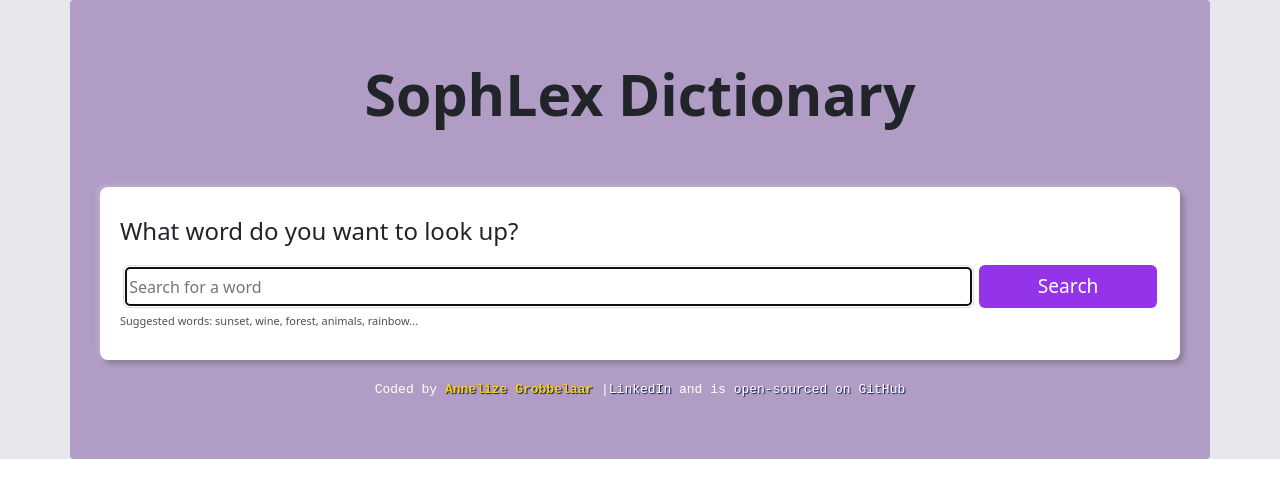
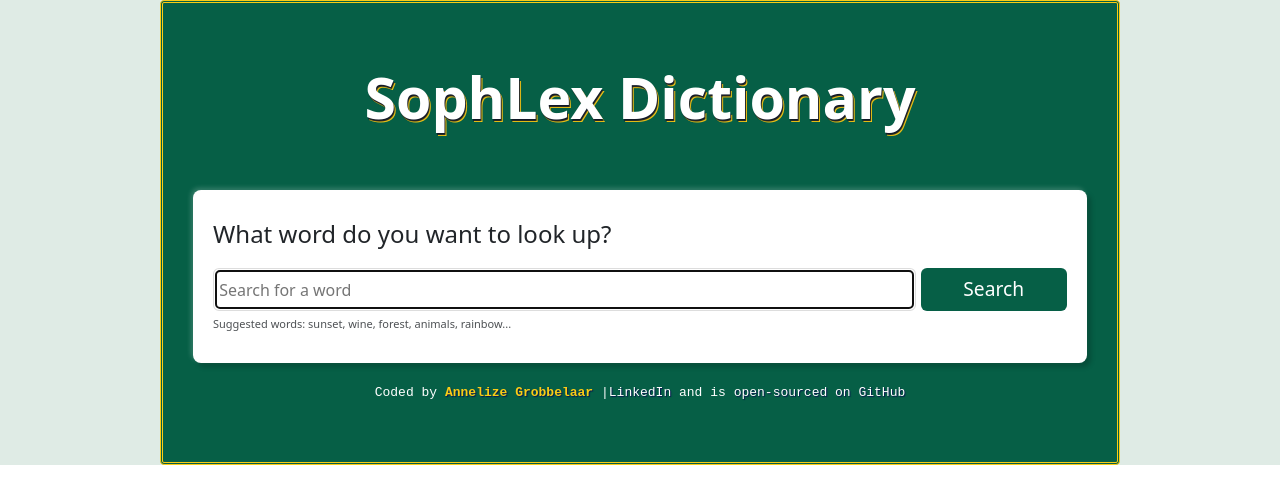
Before and after one commit to annelizeg/dictionary-project, a React (Create React App) app: page / in a window 1280 px wide. Shown: the top 504 px of the page. Built offline with nearby package versions, Linux system fonts and the light colour scheme; no server answers.

Commit message:
Updated colour theme & adjusted synonyms styling

```diff
--- a/src/App.css
+++ b/src/App.css
@@ -1,21 +1,32 @@
 .App {
-  background-color: #e5e7eb;
+  /* background-color: #e5e7eb; */
+  /* background-color: #f9fafb; */
+  background-color: #dfebe5;
+  /* color: #111827; */
+  /* color: #000; */
 }
 
 .App .container {
-  background-color: rgb(176, 156, 196);
+  /* background-color: #1e3a8a; */
+  background-color: #065f46;
+  max-width: 960px;
   padding: 60px 30px;
+  border: 3px double #facc15;
   border-radius: 4px;
 }
 
 .App .App-header {
   text-align: center;
   padding: 0 0 30px;
+  color: #fff;
+  /* color: #111827; */
+  /* color: #374151; */
 }
 
 .App h1 {
   font-size: calc(2.375rem + 1.5vw);
   font-weight: 600;
+  text-shadow: 1px 2px 1px #111827, 2px 3px 0px #facc15;
 }
 
 /*
@@ -31,3 +42,7 @@ Colours:
   secondary: '#374151
 
 */
+/* Combo 1
+background-color: #e5e7eb;
+background-color: rgb(176, 156, 196);
+*/
--- a/src/Dictionary.css
+++ b/src/Dictionary.css
@@ -24,13 +24,13 @@
   font-weight: 500;
   padding: 6px 30px;
   color: #fff;
-  background-color: #9333ea;
+  background-color: #065f46;
   transition: all 150ms ease-in-out;
 }
 
 .Dictionary button:hover {
-  color: #fff;
-  background-color: #6d28d9;
+  color: #111827;
+  background-color: #facc15;
 }
 
 .Dictionary .hint {
--- a/src/Meanings.css
+++ b/src/Meanings.css
@@ -6,6 +6,7 @@
 
 .Meanings .example {
   font-style: italic;
-  opacity: 0.8;
+  color: #374151;
+  /* opacity: 0.9; */
   margin-top: 10px;
 }
--- a/src/Results.js
+++ b/src/Results.js
@@ -10,7 +10,7 @@ export default function Results(props) {
       <div className="Results">
         <section>
           <h2>{props.results.word}</h2>
-          <h6>{props.results.phonetic}</h6>{" "}
+          <h6>/{props.results.phonetic}/</h6>{" "}
         </section>
         {props.results.meanings.map(function (meaning, index) {
           return (
--- a/src/Synonyms.css
+++ b/src/Synonyms.css
@@ -1,13 +1,16 @@
 .Synonyms {
   margin-top: 10px;
-  opacity: 0.9;
+  color: #374151;
+  /* opacity: 0.9; */
 }
 
-.Synonyms span {
-  /* display: inline-block; */
-  /* font-size: 0.9rem; */
-  padding-right: 15px;
-  /* opacity: 0.9; */
+.Synonyms .synonym-words {
+  display: inline-block;
+  padding: 3px 10px;
+  margin: 0 5px;
+  margin-bottom: 5px;
   line-height: 1;
   font-style: oblique;
+  border: 1px solid #374151;
+  border-radius: 10px;
 }
--- a/src/Synonyms.js
+++ b/src/Synonyms.js
@@ -5,10 +5,16 @@ export default function Synonyms(props) {
   if (props.synonyms) {
     return (
       <div className="Synonyms">
-        <strong>Synonyms:</strong>
-        {props.synonyms.map(function (synonym, index) {
-          return <span key={index}> {synonym} </span>;
-        })}
+        <strong>Synonyms: </strong>
+        <span>
+          {props.synonyms.map(function (synonym, index) {
+            return (
+              <span key={index} className="synonym-words">
+                {synonym}
+              </span>
+            );
+          })}
+        </span>
       </div>
     );
   } else {
```
